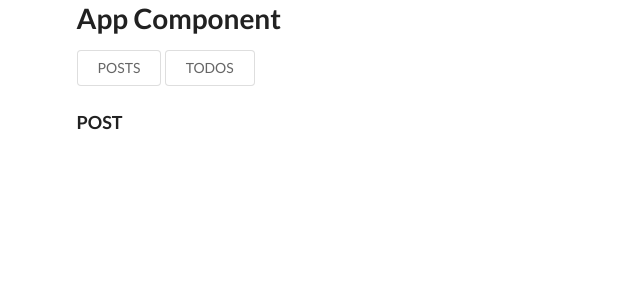
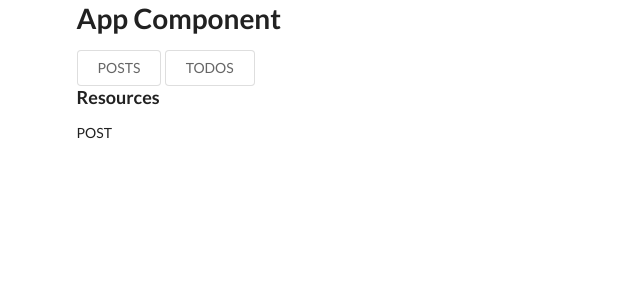
Before and after one commit to VictorParodi/Simply, a React (Create React App) app: page / in a window 1280 px wide. Shown: the top 300 px of the page, without its empty margins (0-640 px from the left). Built offline with nearby package versions, Linux system fonts and the light colour scheme.

Commit message:
app1 commit 3: creating ResourceList component

```diff
--- a/src/components/App.js
+++ b/src/components/App.js
@@ -1,4 +1,5 @@
 import React, {useState} from 'react';
+import ResourceList from './ResourceList.js';
 
 const App = () => {
     const [resource, setResource] = useState('POST');
@@ -10,7 +11,7 @@ const App = () => {
                 <button onClick={() => setResource('POST')} className="ui basic button">POSTS</button>
                 <button onClick={() => setResource('TODOS')} className="ui basic button">TODOS</button>
             </div>
-            <h3>{resource}</h3>
+            <ResourceList resource={resource}/>
         </div>
     );
 }
--- /dev/null
+++ b/src/components/ResourceList.js
@@ -0,0 +1,14 @@
+import React from 'react';
+
+class ResourceList extends React.Component {
+    render() {
+        return (
+            <div>
+                <h3>Resources</h3>
+                <p>{this.props.resource}</p>
+            </div>
+        );
+    }
+}
+
+export default ResourceList;
```
